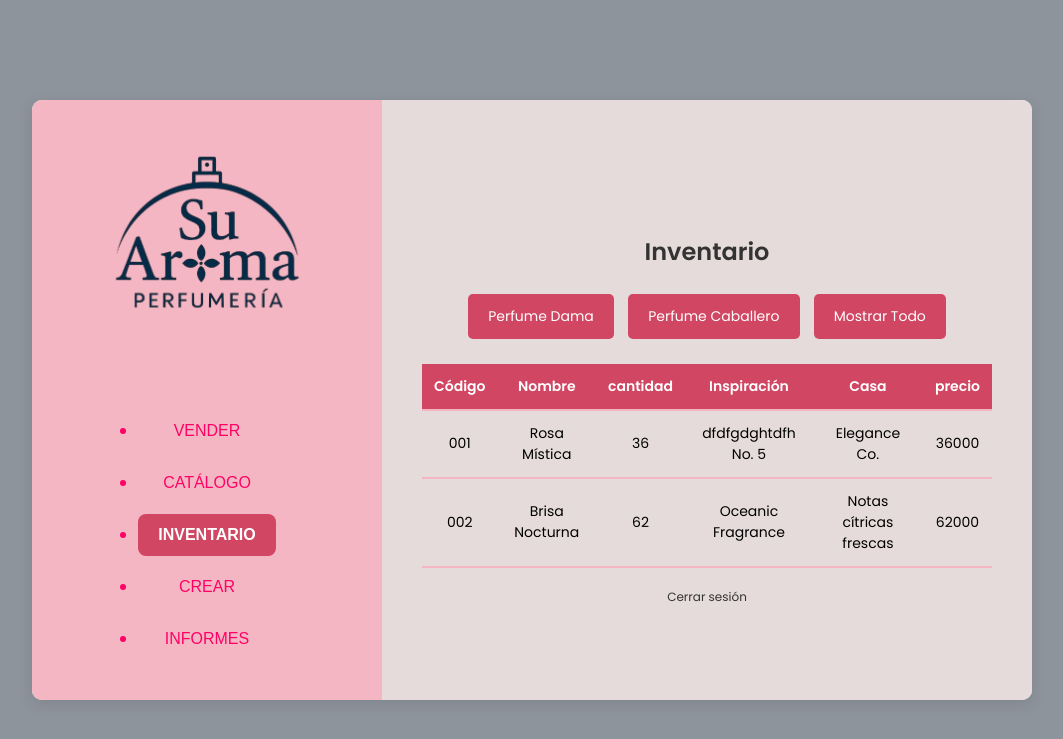
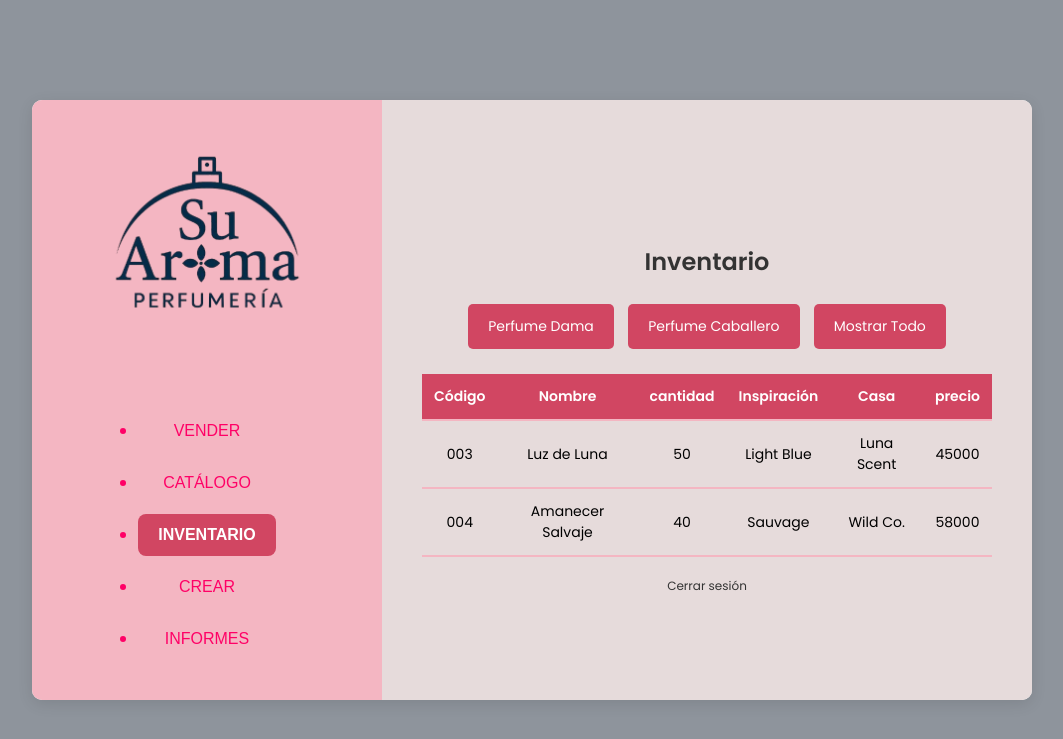
Before and after one commit to jefferson45606/Perfumes, a PHP site: page /inventario.php in a window 1280 px wide. Shown: the top 739 px of the page, without its empty margins (108-1171 px from the left). Run offline with PHP 8.4, Linux system fonts and the light colour scheme.

Commit message:
inventario
agreado

se modifico el codigo del inventario para que agarre datos reales y no se solo codigo escrito default en la tabla

```diff
--- a/perfumeria/inventario.php
+++ b/perfumeria/inventario.php
@@ -42,24 +42,7 @@
 
                         </tr>
                     </thead>
-                    <tbody>
-                        <tr data-genero="dama">
-                            <td>001</td>
-                            <td>Rosa Mística</td>
-                            <td>36</td>
-                            <td>dfdfgdghtdfh No. 5</td>
-                            <td>Elegance Co.</td>
-                            <td>36000</td>
-                        </tr>
-                        <tr data-genero="caballero">
-                            <td>002</td>
-                            <td>Brisa Nocturna</td>
-                            <td>62</td>
-                            <td>Oceanic Fragrance</td>
-                            <td>Notas cítricas frescas</td>
-                            <td>62000</td>
-
-                        </tr>
+                    <tbody id="tablaBody">
                     </tbody>
                 </table>
             </div>
@@ -68,5 +51,43 @@
         </main>
     </div>
 
+    <script>//este script es para cargar la informacion de tabla
+const perfumes = [
+  {
+    codigo: "003",
+    nombre: "Luz de Luna",
+    cantidad: 50,
+    inspiracion: "Light Blue",
+    casa: "Luna Scent",
+    precio: 45000,
+  },
+  {
+    codigo: "004",
+    nombre: "Amanecer Salvaje",
+    cantidad: 40,
+    inspiracion: "Sauvage",
+    casa: "Wild Co.",
+    precio: 58000,
+  }
+];
+const tablaBody = document.getElementById("tablaBody");
+
+perfumes.forEach(perfume => {
+  const fila = document.createElement("tr");
+  fila.setAttribute("data-genero", perfume.genero);
+
+  fila.innerHTML = `
+    <td>${perfume.codigo}</td>
+    <td>${perfume.nombre}</td>
+    <td>${perfume.cantidad}</td>
+    <td>${perfume.inspiracion}</td>
+    <td>${perfume.casa}</td>
+    <td>${perfume.precio}</td>
+  `;
+
+  tablaBody.appendChild(fila);
+});
+</script>
+
 </body>
 </html>
```
